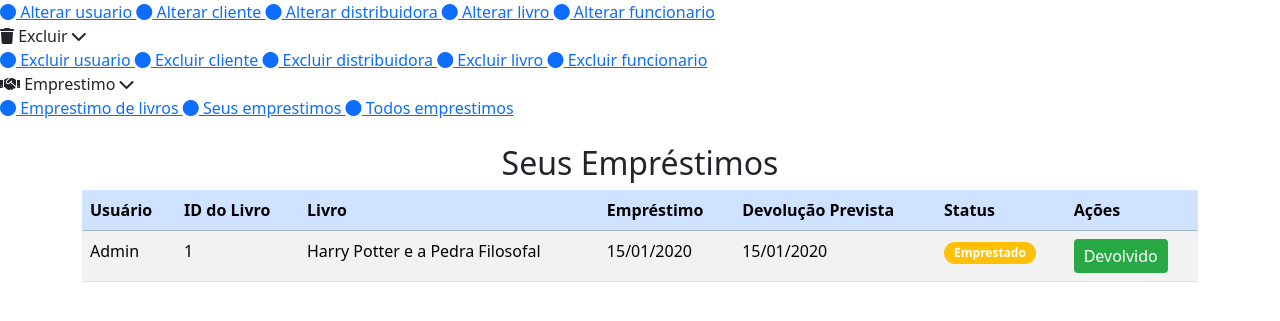
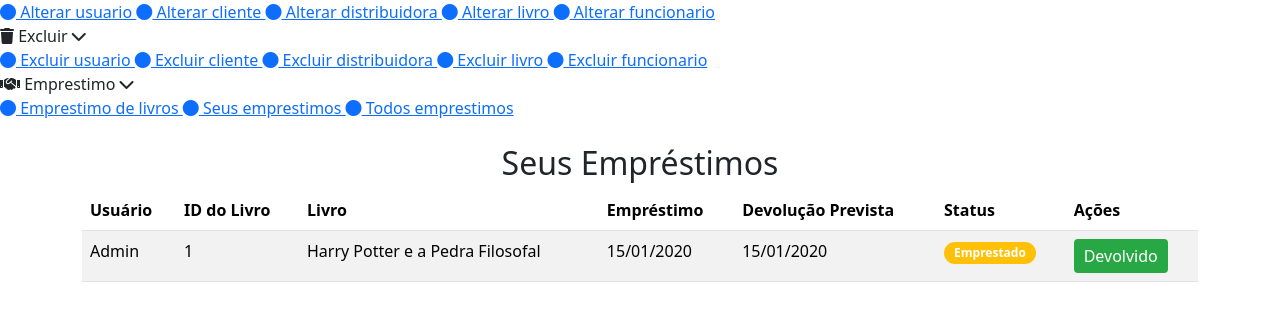
Before and after one commit to RuanAlves07/EstoqueBiblioteca_v2, a PHP site: page /seus_emprestimos.php in a window 1280 px wide. Shown: the part 187-508 px from the top of the page. Run offline with PHP 8.4, Linux system fonts and the light colour scheme; a user stored in the database is signed in; data comes from the database, SQL or seed files in the repository; tables that the repository leaves empty hold one stand-in row (values such as "Sample post").

Commit message:
Update seus_emprestimos.php

```diff
--- a/PHP-HTML/seus_emprestimos.php
+++ b/PHP-HTML/seus_emprestimos.php
@@ -58,7 +58,7 @@ $emprestimos = $stmt->fetchAll(PDO::FETCH_ASSOC);
             <center><div class="alert alert-info">Você ainda não fez nenhum empréstimo.</div></center>
         <?php else: ?>
             <table class="table table-striped">
-                <thead class="table-primary">
+                <thead>
                     <tr>
                         <th>Usuário</th>
                         <th>ID do Livro</th>
```
